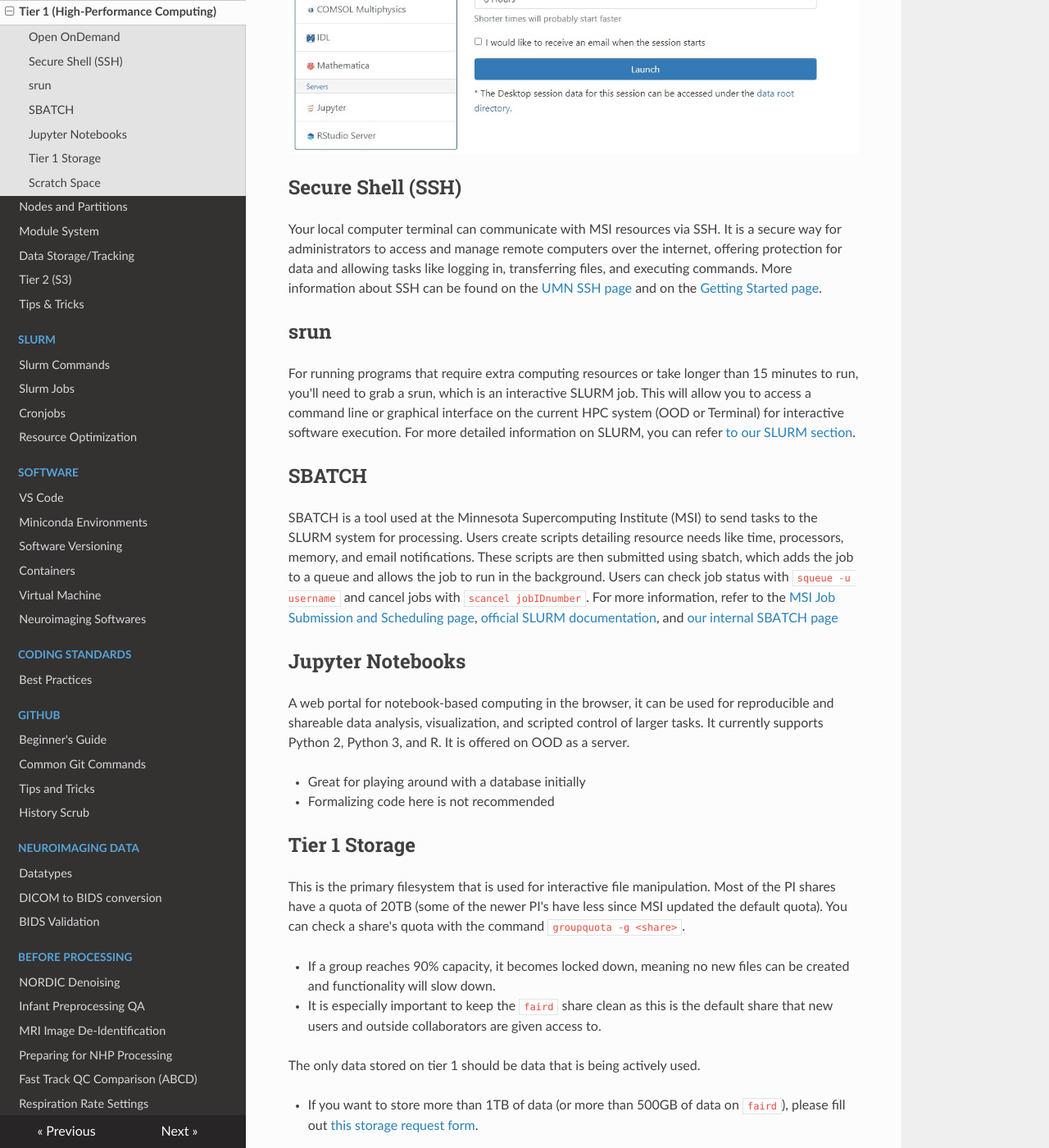
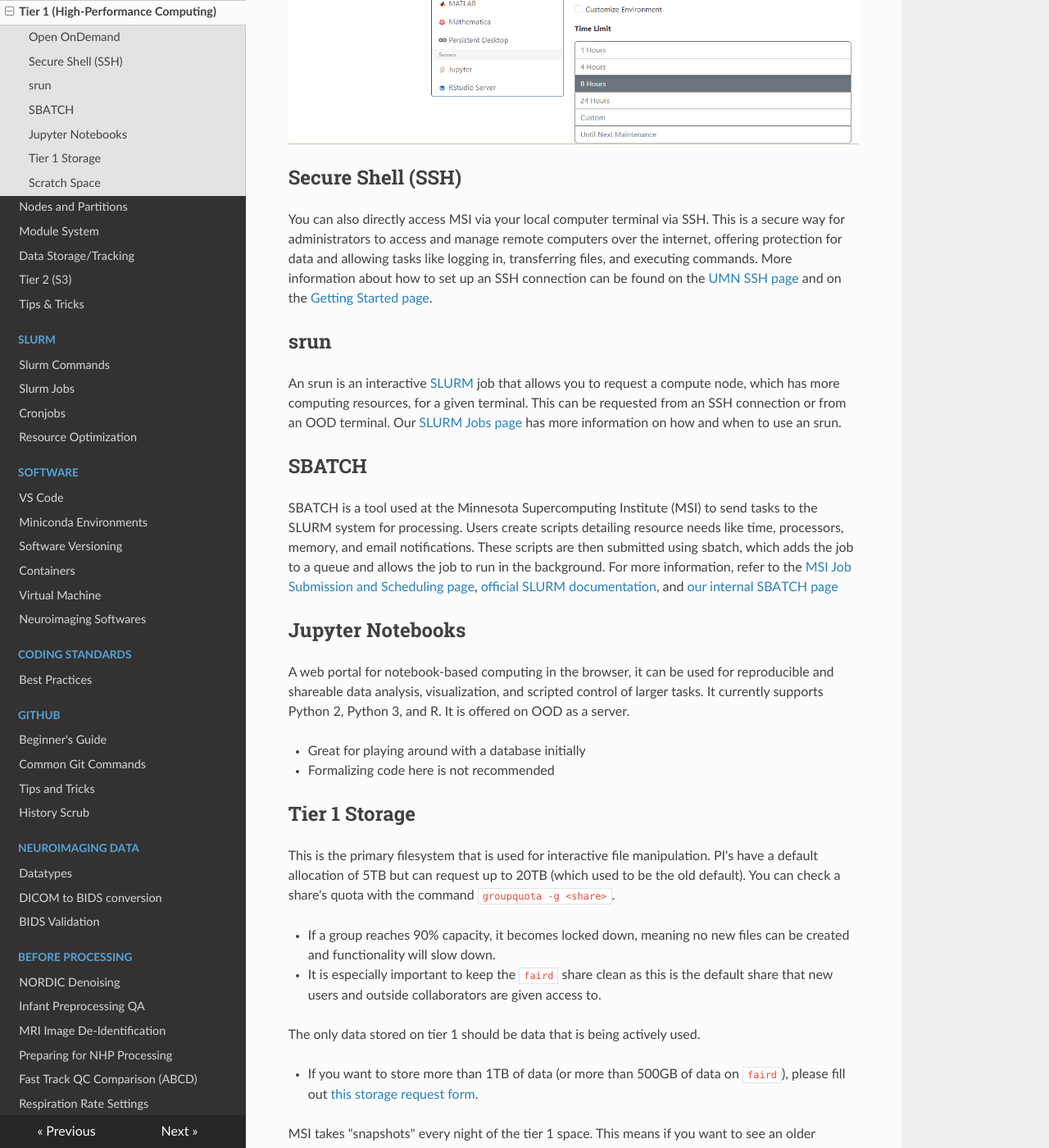
Before and after one commit to DCAN-Labs/cdni-brain, an MkDocs documentation site: the page built from docs/hpc.md, in a window 1280 px wide and 1400 px high, scrolled down 1195 px. Shown: the whole window at 82% size. Built offline with MkDocs 1.6.1, drawn with Linux system fonts in a browser that asks for light colours; nearby versions of some CDN libraries; some of the changed text lies outside the part shown.

Commit message:
clarify n update hpc.md

````diff
--- a/docs/hpc.md
+++ b/docs/hpc.md
@@ -1,15 +1,8 @@
 # High-Performance Computing (HPC) Resources
-
-<div class="admonition attention">
-    <p class="first admonition-title">Attention</p>
-    <p class="last">
-        Please be aware of the deprecation of Mesabi starting 5 June 2024
-    </p>
-</div>
 
 [Read: HPC @ MSI](https://www.msi.umn.edu/content/interactive-hpc)
 
-MSI offers several options for remotely accessing HPC resources. These allow you to access stored data, run processing jobs, and perform other computing-intensive tasks.
+MSI offers an intensive amount of computing resources and several options for remote access. These allow you to access stored data, run processing jobs, and perform other computing-intensive tasks.
 
 <div class="admonition attention">
     <p class="first admonition-title">Attention</p>
@@ -21,29 +14,31 @@ MSI offers several options for remotely accessing HPC resources. These allow you
 
 ## Open OnDemand
 
-This is a web portal for accessing MSI's compute clusters in your browser. You can use it to access MSI files and run jobs.
+Open OnDemand is a web portal that can be used for accessing MSI's compute clusters in your browser. This allows you to essentially open a Virtual Machine on MSI so that you can interact with it as a normal computer. You can use it to access files on MSI and process/analyze data. You can also open other software apps, like R and MATLAB, which will also be able to access MSI's computing power.
 
-* Select *Interactive Apps* at the top and select which Desktop you would like:
+* Log in to the [Open OnDemand website](https://ondemand.msi.umn.edu/pun/sys/dashboard/)
+* Select *Interactive Apps* at the top and select which Desktop you would like
 * The *Persistent Desktop* should run until the next maintenance day
-* If selecting *Desktop* choose which cluster, how many resources, and the time you need
-* Agate is good for visualization and GPU utilization
-* Mangi and Agate are good for running long jobs
+* The *Desktop* will run for however long you choose
+* Choose which account, how many resources, and how long you need the Desktop to run.
+    * Normally the "Interactive" set of resources is enough. You can always grab more within the session using an srun (discussed below).
+    * Once the Desktop "dies", you will not be able to reaccess any windows you had open.
 * Several other apps are available, including MATLAB and RStudio Server
 
-![Open OnDemand Window](img/ood_example.jpeg)
+![Open OnDemand Window](img/ood_example.png)
 
 ## Secure Shell (SSH)
 
-Your local computer terminal can communicate with MSI resources via SSH. It is a secure way for administrators to access and manage remote computers over the internet, offering protection for data and allowing tasks like logging in, transferring files, and executing commands.
-More information about SSH can be found on the [UMN SSH page](https://it.umn.edu/services-technologies/resources/use-secure-shell-ssh) and on the [Getting Started page](msi-login.md#logging-in-to-msi).
+You can also directly access MSI via your local computer terminal via SSH. This is a secure way for administrators to access and manage remote computers over the internet, offering protection for data and allowing tasks like logging in, transferring files, and executing commands.
+More information about how to set up an SSH connection can be found on the [UMN SSH page](https://it.umn.edu/services-technologies/resources/use-secure-shell-ssh) and on the [Getting Started page](msi-login.md#logging-in-to-msi).
 
 ## srun
 
-For running programs that require extra computing resources or take longer than 15 minutes to run, you'll need to grab a srun, which is an interactive SLURM job. This will allow you to access a command line or graphical interface on the current HPC system (OOD or Terminal) for interactive software execution. For more detailed information on SLURM, you can refer [to our SLURM section](slurm.md).
+An srun is an interactive [SLURM](slurm.md) job that allows you to request a compute node, which has more computing resources, for a given terminal. This can be requested from an SSH connection or from an OOD terminal. Our [SLURM Jobs page](slurm-params.md#srun) has more information on how and when to use an srun.
 
 ## SBATCH
 
-SBATCH is a tool used at the Minnesota Supercomputing Institute (MSI) to send tasks to the SLURM system for processing. Users create scripts detailing resource needs like time, processors, memory, and email notifications. These scripts are then submitted using sbatch, which adds the job to a queue and allows the job to run in the background. Users can check job status with `squeue -u username` and cancel jobs with `scancel jobIDnumber`. For more information, refer to the [MSI Job Submission and Scheduling page](https://www.msi.umn.edu/content/job-submission-and-scheduling-slurm), [official SLURM documentation](https://slurm.schedmd.com/documentation.html), and [our internal SBATCH page](slurm-params.md#sbatch)
+SBATCH is a tool used at the Minnesota Supercomputing Institute (MSI) to send tasks to the SLURM system for processing. Users create scripts detailing resource needs like time, processors, memory, and email notifications. These scripts are then submitted using sbatch, which adds the job to a queue and allows the job to run in the background. For more information, refer to the [MSI Job Submission and Scheduling page](https://www.msi.umn.edu/content/job-submission-and-scheduling-slurm), [official SLURM documentation](https://slurm.schedmd.com/documentation.html), and [our internal SBATCH page](slurm-params.md#sbatch)
 
 ## Jupyter Notebooks
 
@@ -54,7 +49,7 @@ A web portal for notebook-based computing in the browser, it can be used for rep
 
 ## Tier 1 Storage
 
-This is the primary filesystem that is used for interactive file manipulation. Most of the PI shares have a quota of 20TB (some of the newer PI's have less since MSI updated the default quota). You can check a share's quota with the command `groupquota -g <share>`.
+This is the primary filesystem that is used for interactive file manipulation. PI's have a default allocation of 5TB but can request up to 20TB (which used to be the old default). You can check a share's quota with the command `groupquota -g <share>`.
 
 - If a group reaches 90% capacity, it becomes locked down, meaning no new files can be created and functionality will slow down.
 - It is especially important to keep the `faird` share clean as this is the default share that new users and outside collaborators are given access to.
@@ -67,40 +62,43 @@ MSI takes "snapshots" every night of the tier 1 space. This means if you want to
 
 Each PI has their own allocation on MSI, which includes storage and compute time. As one account becomes more active, it becomes deprioritized relative to all other accounts on MSI. See [our Fairshare page](fairshare.md) for more information about how prioritization works. These are the current PI groups within CDNI:
 
+* Rick Betzel: `rbetzel`
 * Damien Fair: `faird`
 * Eric Feczko `feczk001`
+* Jesse Kowalski: `kowal225`
+* Bart Larsen: `bart`
 * Oscar Miranda-Dominguez: `miran045`
+* Julia Moser: `moser297`
 * Steve Nelson: `smnelson`
 * Anita Randolph: `rando149`
 * Brenden Tervo-Clemmens: `btervocl`
-* Bart Larsen: `bart`
 
 Each share on MSI follows a similar directory structure:
 
 ```
-|--home
-   |--<group>
-      |--shared
-         |--code
-            |--external
-                |--pipelines
-                |--utilities
-                |--analysis
-                |--envs
-            |--internal
-                |--same subdirs as external
-         |--projects
-         |--data
-      |--<old_home_dirs>
+|--projects
+    |--standard
+       |--<group>
+          |--shared
+             |--code
+                |--external
+                    |--pipelines
+                    |--utilities
+                    |--analysis
+                    |--envs
+                |--internal
+                    |--same subdirs as external
+             |--projects
+             |--data
+          |--<old_home_dirs>
 ```
 
-* **As of August 2025, MSI is in the process of migrating all shares to a new filesystem**, with `miran045` and `bart` already moved. The root directory of the migrated shares is now `/projects/standard/<group>` instead of the old `/home/<group>`. Migrations are done during maintenance day (first Wednesday of each month) and are planned to continue through late 2025 to early 2026. See the [MSI project migration documentation](https://msi.umn.edu/our-resources/knowledge-base/project-migration) for more info.
 * If you are working on something that other people might need access to, it is best to create a directory under `projects`.
 * Each user has their own home directory that is separate from the PI's share. If you were added to MSI before the summer of 2024, you also still have your old home directory under the PI share. These are read and write protected directories, meaning **only you** have access to read and write to them. You have the ability to open them up, but it is not recommended.
 
 ## Scratch Space
 
-`/scratch.global/` is an open filesystem that is accessible for any MSI user. Each group still has a quota, but here it is 40TB and 10 million files. Data in global scratch is deleted after 30 days (unclear if this means 30 days after the data was first put into scratch or if this is 30 days after the data was last modified). This is helpful for if you are running jobs that produce large outputs that you want access to right away (instead of pushing them to the s3) or when you only need the outputs stored temporarily.
+`/scratch.global/` is an open filesystem that is accessible for any MSI user. Each group still has a quota, but here it is 40TB and 10 million files. Data in global scratch is deleted after 30 days (meaning 30 days after the data was first put into scratch). This is helpful for if you are running jobs that produce large outputs that you want access to right away (instead of pushing them to the s3) or when you only need the outputs stored temporarily.
 
 Most users create their own x500-named working directory, i.e. `/scratch.global/faird/` to work under.
 
````
Also changed, not shown: docs/img/ood_example.jpeg (deleted), docs/img/ood_example.png (added).
